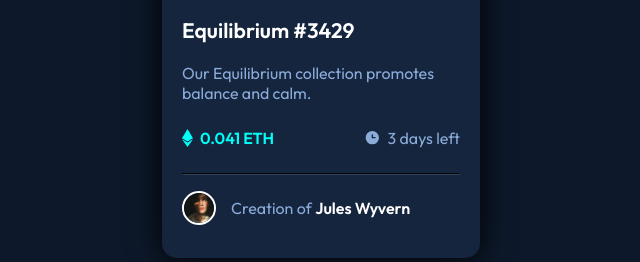
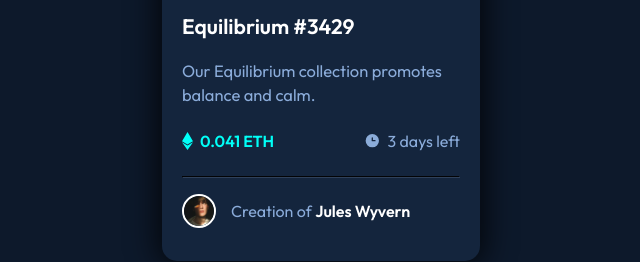
Before and after one commit to Ola135/NFT-preview-card-component, a plain HTML site: page index.html in a window 1280 px wide. Shown: the part 422-684 px from the top of the page, 319-959 px from the left. Drawn offline with Linux system fonts and the light colour scheme.

Commit message:
Add files via upload

```diff
--- a/index.html
+++ b/index.html
@@ -23,7 +23,7 @@
             </div>
             <div class="box-text">
               <a href="#">Equilibrium #3429</a>
-              <p>Our Equilibrium collection promotes balance and calm.</p>
+              <h1 class="title">Our Equilibrium collection promotes balance and calm.</h1>
               <div class="eth-days">
                 <div class="eth">
                   <img src="images/icon-ethereum.svg" alt="Image of ethereum">
--- a/style.css
+++ b/style.css
@@ -85,6 +85,13 @@ p{
     color: hsl(215, 51%, 70%);
 }
 
+.title {
+    color: hsl(215, 51%, 70%);
+    font-size: 16.5px;
+    font-weight: normal;
+    line-height: 1.4;
+}
+
 .eth-days {
     display: flex;
     align-items: center;
```
